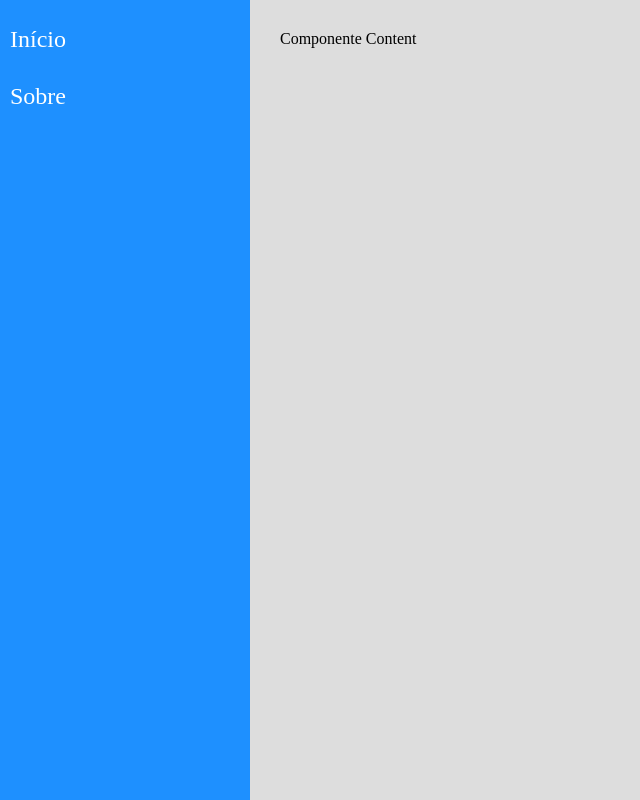
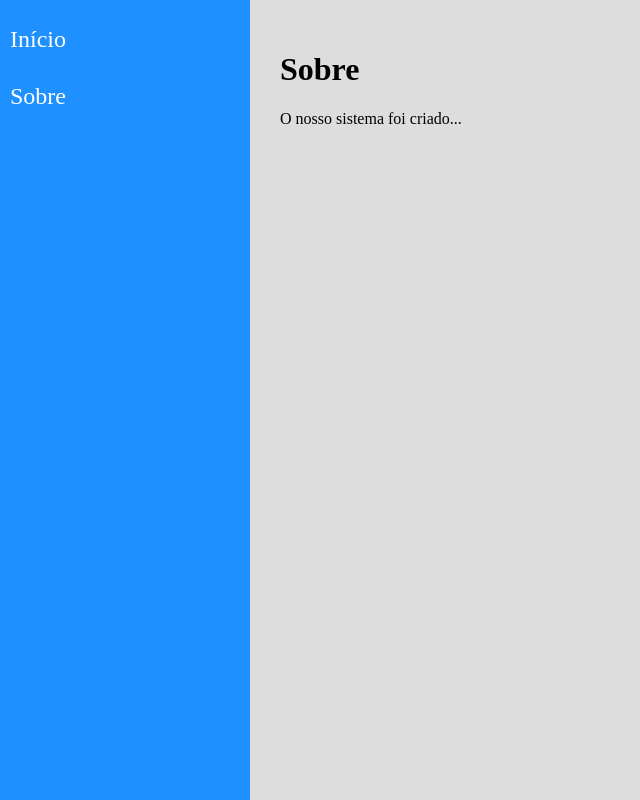
Before and after one commit to pedrohsbatista/Navegacao-React, a React (Create React App) app: page /about in a window 1280 px wide. Shown: the whole page, without its empty margins (0-640 px from the left). Built offline with nearby package versions, Linux system fonts and the light colour scheme.

Commit message:
Navegação

```diff
--- a/src/components/layout/Content.jsx
+++ b/src/components/layout/Content.jsx
@@ -1,10 +1,16 @@
 import React from "react";
+import { Routes, Route } from 'react-router-dom'
+import About from '../../views/examples/About'
+import Home from '../../views/examples/Home'
 import "./Content.css"
 
 const Content = props => {
    return(
     <main className="Content">
-        Componente Content
+        <Routes>
+            <Route path="/about" element={<About />} />
+            <Route path="/" element={<Home />} />
+        </Routes>
     </main>
    )
 }
--- a/src/components/layout/Menu.jsx
+++ b/src/components/layout/Menu.jsx
@@ -1,4 +1,5 @@
 import React from "react";
+import { Link } from 'react-router-dom'
 import "./Menu.css"
 
 const Menu = props => {
@@ -7,10 +8,10 @@
             <nav>
                 <ul>
                     <li>
-                        <a href="/">Início</a>
+                        <Link to="/">Início</Link>
                     </li>
                     <li>
-                        <a href="/">Sobre</a>
+                        <Link to="/about">Sobre</Link>
                     </li>
                 </ul>
             </nav>
--- a/src/views/App.jsx
+++ b/src/views/App.jsx
@@ -1,13 +1,16 @@
 import React from "react";
 import Menu from "../components/layout/Menu"
 import Content from "../components/layout/Content"
+import { BrowserRouter as Router } from "react-router-dom";
 import './App.css'
 
 const App = props => {
         return(
             <div className="App">
-                <Menu />
-                <Content />
+                <Router>
+                    <Menu />
+                    <Content />
+                </Router>
             </div>
         )
 }
--- a/src/views/examples/About.jsx
+++ b/src/views/examples/About.jsx
@@ -1,10 +1,12 @@
 import React from "react";
 
 const About = props => {
-    <div className="About">
-         <h1>Sobre</h1>
-         <p>O nosso sistema foi criado...</p>
-    </div>
+    return(
+        <div className="About">
+            <h1>Sobre</h1>
+            <p>O nosso sistema foi criado...</p>
+        </div>
+    )
 }
 
 export default About
--- a/src/views/examples/Home.jsx
+++ b/src/views/examples/Home.jsx
@@ -1,10 +1,12 @@
 import React from "react";
 
 const Home = props => {
-    <div className="Home">
-        <h1>Início</h1>
-        <p>Bem vindo!</p>
-    </div>
+    return(
+        <div className="Home">
+            <h1>Início</h1>
+            <p>Bem vindo!</p>
+        </div>
+    )
 }
 
 export default Home
```
